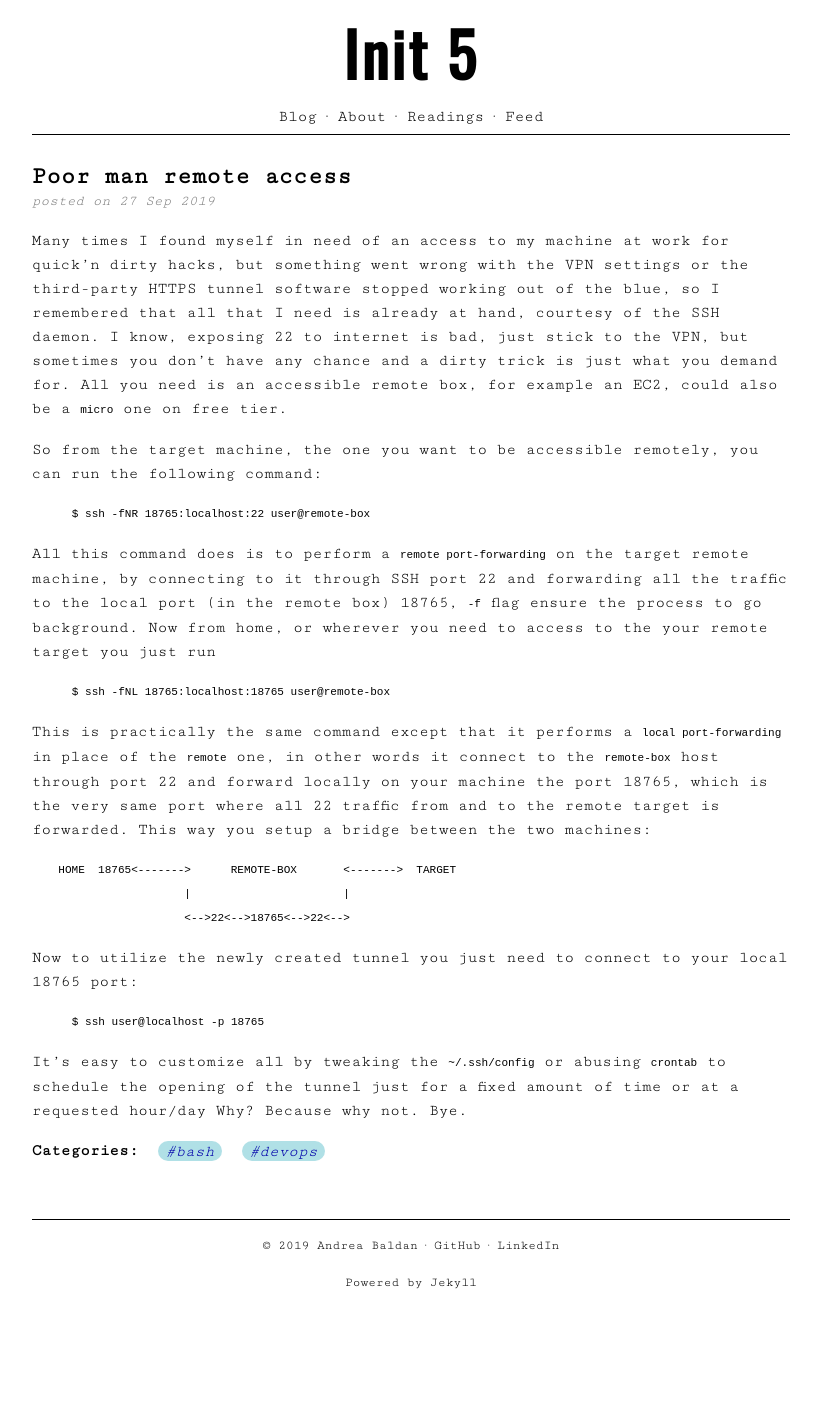
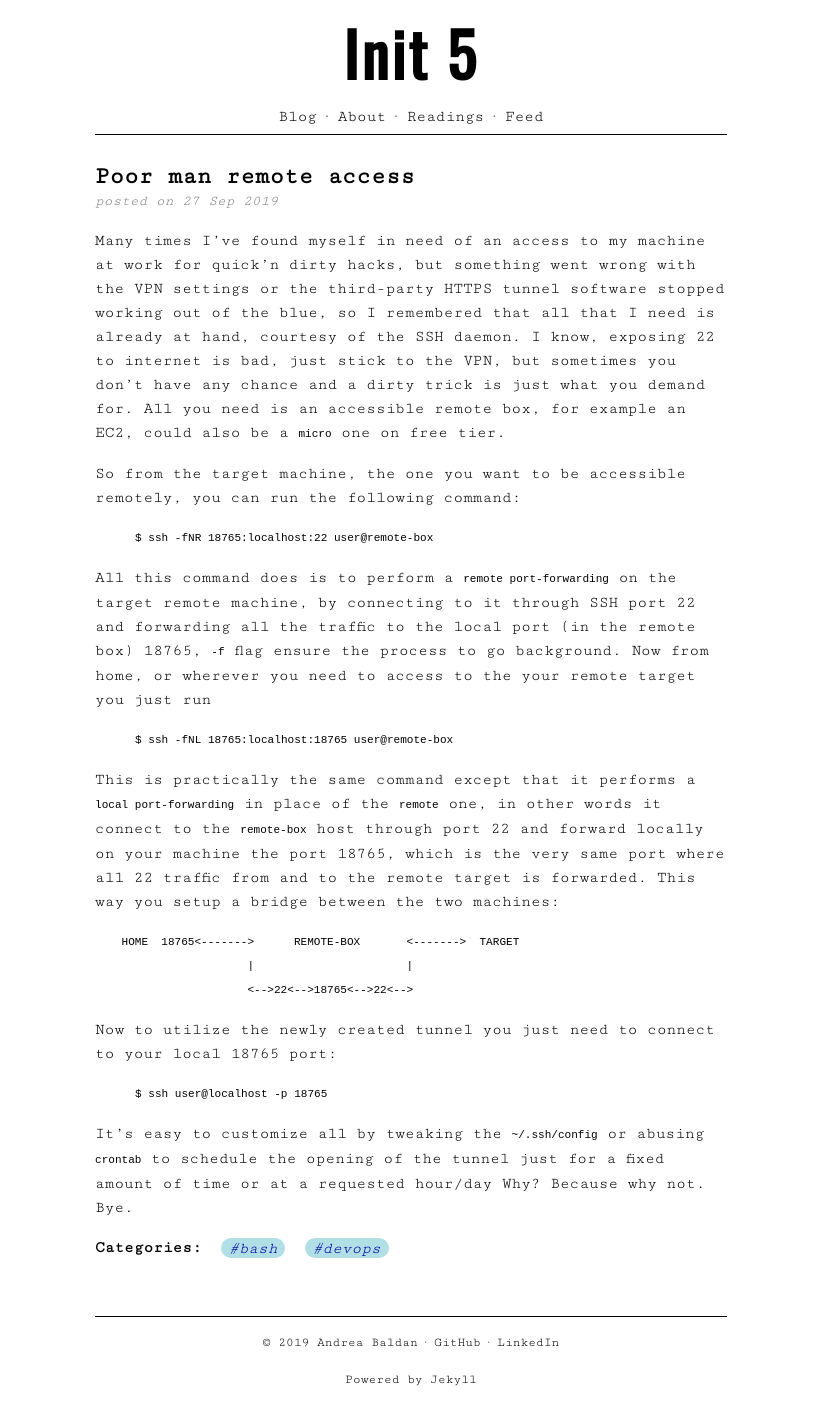
Before and after one commit to codepr/codepr.github.io, a Jekyll site: the page built from _posts/2019-09-27-poor-men-ssh-tunnel.md, in a window 1280 px wide. Shown: the whole page, without its empty margins (229-1046 px from the left). Built offline with Jekyll 4.4.1, drawn with Linux system fonts in a browser that asks for light colours; before the commit the page ends 1327 px from its top, so only the background shows below that.

Commit message:
Restored width to 50%, fixed typo

```diff
--- a/_posts/2019-09-27-poor-men-ssh-tunnel.md
+++ b/_posts/2019-09-27-poor-men-ssh-tunnel.md
@@ -5,7 +5,7 @@ description: "Simple SSH trick to open a tunnel"
 categories: bash devops
 ---
 
-Many times I found myself in need of an access to my machine at work for
+Many times I've found myself in need of an access to my machine at work for
 quick'n dirty hacks, but something went wrong with the VPN settings
 <!--more-->or the third-party HTTPS tunnel software stopped working out of the
 blue, so I remembered that all that I need is already at hand, courtesy of the
--- a/assets/css/style.css
+++ b/assets/css/style.css
@@ -57,7 +57,7 @@ hr {
 
 
 #main {
-	width: 60%;
+	width: 50%;
 	margin: 0 auto;
 }
 
```
